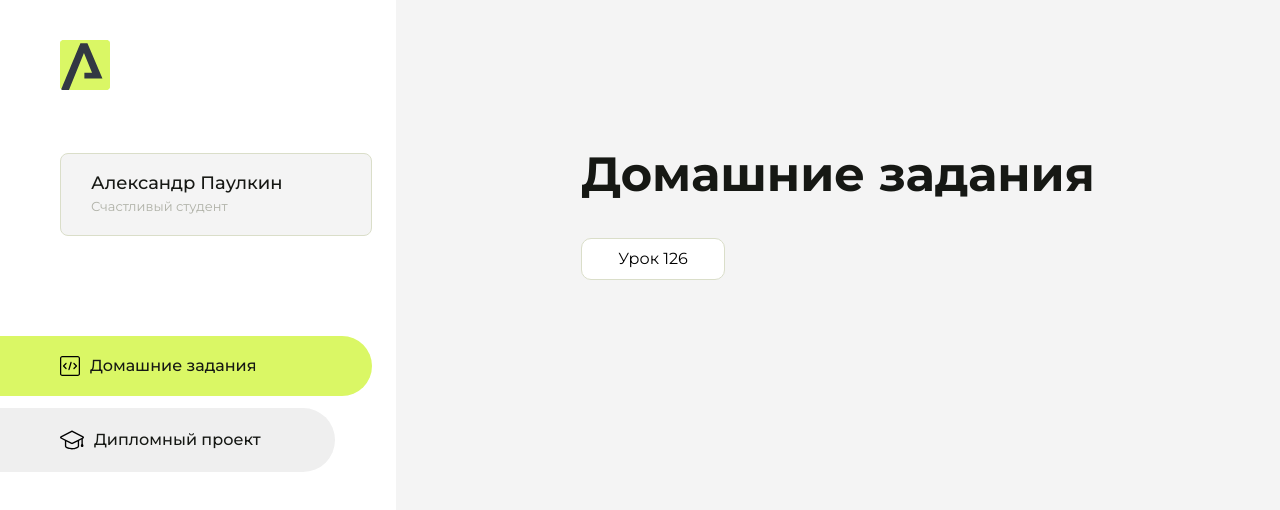
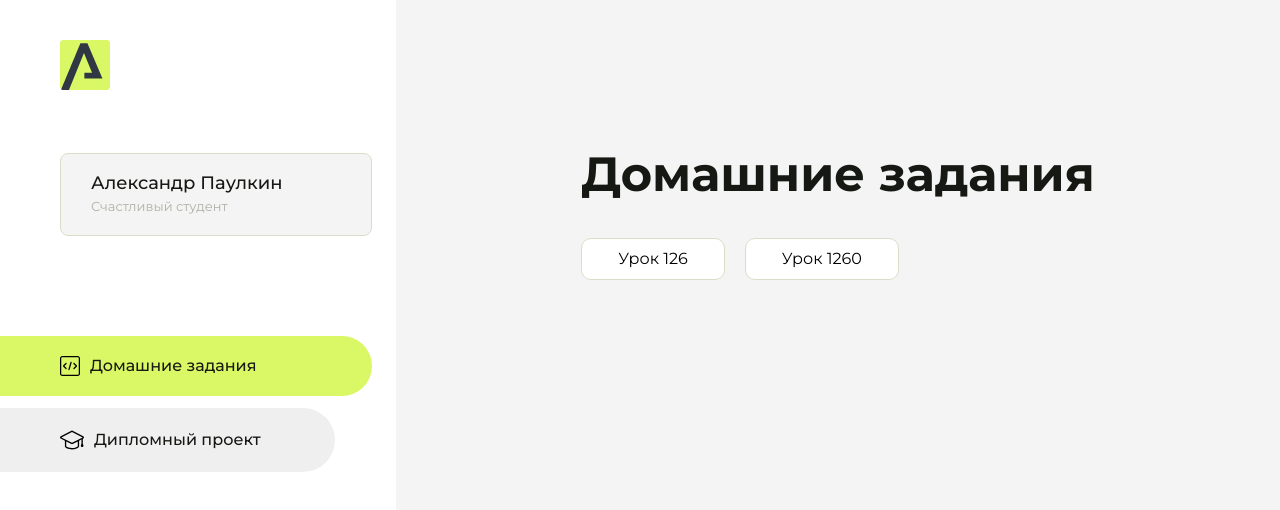
Before and after one commit to ychenik-A/homework-, a plain HTML site: page index.html in a window 1280 px wide. Drawn offline with Linux system fonts and the light colour scheme.

Commit message:
Update index.html

```diff
--- a/index.html
+++ b/index.html
@@ -95,6 +95,9 @@
                     <li class="content__list-item">
                         <a href="Project/Wake-bake/wake-bake/index.html">Урок 126</a>
                     </li>
+                    <li class="content__list-item">
+                        <a href="WAKE-BAKE/index.html">Урок 1260</a>
+                    </li>
                 </ul>
             </div>
             <div class="content__block hidden" id="diplomBlock">
```
